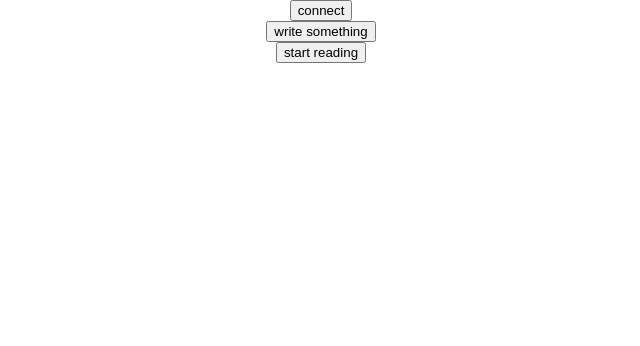
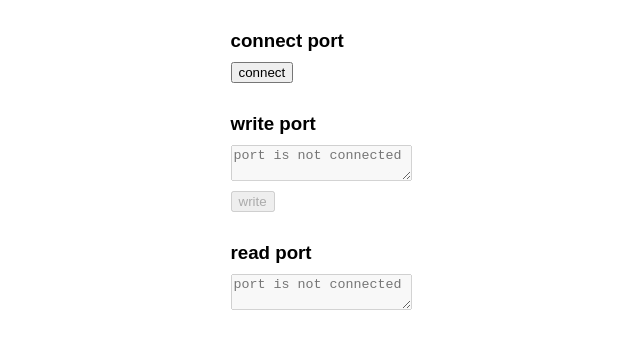
Before and after one commit to znyi/react-test-serial-app, a React (Create React App) app: page / in a window 1280 px wide. Shown: the top 346 px of the page, without its empty margins (319-959 px from the left). Built offline with nearby package versions, Linux system fonts and the light colour scheme.

Commit message:
read string from port automatically (without decoder)

```diff
--- a/src/components/App.jsx
+++ b/src/components/App.jsx
@@ -1,125 +1,138 @@
-import React, { useState, useEffect } from "react";
+import React, { useState, useEffect, useRef } from "react";
+
+const defaultBaudRate = 9600
+const defaultBufferSize = 255
+const defaultDataBits = 8
+const defaultParity = 'none'
+const defaultStopBits = 1
+const defaultFlowControl = 'none'
 
 function App() {
-    var [isConnected, setIsConnected] = useState(false);
-    var [conBtnText, setConBtnText] = useState("connect");
-    var [port, setPort] = useState(null);
+    const [port, setPort] = useState(null)
 
-    var [isWriting, setIsWriting] = useState(false);
-  var [writeBtnText, setWriteBtnText] = useState("write something");
+    const [writeBufferContent, setWriteBufferContent] = useState('')
+    const [readDataContent, setReadDataContent] = useState('')
 
-  var [isReading, setIsReading] = useState(false);
-  var [readBtnText, setReadBtnText] = useState("start reading");
+    const [isReading, setIsReading] = useState(false)
+    var textDecoder
+    const readableStreamClosed = useRef(null)
+    const reader = useRef(null)
 
 
-  const usbVendorId = 2389;
-  const usbProductId = 28704;
-  const portRequestOption = {
-    filters: [{ usbVendorId, usbProductId }],
-  };
-  const portOpenOption = {
-    baudRate: 9600,
-    dataBits: 8,
-    stopBits: 1,
-    bufferSize: 255,
-    parity: "none",
-    flowControl: "none",
-  };
-
-  async function handleConnect() {
-    if (!isConnected) {
+    async function handleConnection(){
+        if (port === null) {
             try {
-        setPort(await navigator.serial.requestPort());
-      } catch (e) {
-        alert(e);
+                setPort(await navigator.serial.requestPort())
+            } catch (err) {
+                console.log(`error in requestPort: no port is chosen.\n\nerror message:\n${err}`)
             }
         } else {
+            setWriteBufferContent('')
+            //stop reading port
+            setIsReading(false)
+            setReadDataContent('')
+            reader.current.cancel();
+            await readableStreamClosed.current.catch(() => { /* Ignore the error */ });
             try {
-        await port.close();
-        setPort(null);
-        setIsConnected(false);
-        setConBtnText("connect");
+                await port.close()
+                setPort(null)
                 alert(`disconnected \n
                      vendor id: ${port.getInfo().usbVendorId} \n
-                product id:  ${port.getInfo().usbProductId}`);
-      } catch (e) {
-        alert(e);
+                     product id:  ${port.getInfo().usbProductId}`)
+            } catch (err) {
+                console.log(`error in handleConnection: ${err}`)
             }
         }
     }
 
     useEffect(() => {
+        async function tryOpenPort(){
             if (port !== null) {
-      port.open(portOpenOption);
-      setIsConnected(true);
-      setConBtnText("disconnect");
+                try{
+                    const portOpenOption = {
+                        baudRate: defaultBaudRate,
+                        dataBits: defaultDataBits,
+                        stopBits: defaultStopBits,
+                        bufferSize: defaultBufferSize,
+                        parity: defaultParity,
+                        flowControl: defaultFlowControl,
+                    };
+                    await port.open(portOpenOption);
                     alert(`connected \n
                         vendor id: ${port.getInfo().usbVendorId} \n
                         product id:  ${port.getInfo().usbProductId}`);
+                    //read
+                    setIsReading(true)
+                    var textDecoder = new TextDecoderStream();
+                    readableStreamClosed.current = port.readable.pipeTo(textDecoder.writable);
+                    reader.current = textDecoder.readable.getReader()
+                    try {
+                        while (true) {
+                            const { value, done } = await reader.current.read()
+                            if (done) {
+                              // |reader| has been canceled.
+                              reader.current.releaseLock()
+                              break
                             }
-  }, [port]);
+                            setReadDataContent(value)
+                        }
+                    } catch (err){
+                        console.log(`error in handleReadPort: ${err}`)
+                    }
+                } catch (err) {
+                    console.log(err)
+                    alert(`Failed to open serial port.\nThe port might be already open, or there might be something wrong with the device.`)
+                    setPort(null)
+                }
+            }
+        }
+        tryOpenPort()
+    }, [port])
 
-    async function handleWriteData() {
-      const writer = port.writable.getWriter();
-      const encoder = new TextEncoder();
-      const input = prompt("enter what you want to write: ");
-      setIsWriting(true);
+
+    function handleChangeWriteBufferContent({target}){
+        setWriteBufferContent(target.value)
+    }
+
+    async function handleWritePort(){
+        const writer = port.writable.getWriter()
+        const encoder = new TextEncoder()
         try {
-        await writer.write(encoder.encode(input));
-      } catch (e) {
-        alert(e);
+            await writer.write(encoder.encode(writeBufferContent))
+        } catch (err) {
+            console.log(`error in handleChangeWriteBufferContent: ${err}`)
         } finally {
             writer.releaseLock();
-        alert(`i wrote: "${input}"`);
-      }
-    }
-
-    async function handleReadData() {
-      let reader = port.readable.getReader();
-      const decoder = new TextDecoder();
-      if (reader && !isReading) {
-        setIsReading(true);
-        setReadBtnText("stop reading");
-        alert("started reading");
-        while (port.readable) {
-          try {
-            while (true) {
-              const { value, done } = await reader.read();
-              if (done) {
-                // |reader| has been canceled.
-                alert("end");
-                break;
-              }
-              // Do something with |value|…
-              const str = decoder.decode(value);
-              alert(`i read: "${str}"`);
-            }
-          } catch (e) {
-            alert(e);
-          } finally {
-            reader.releaseLock();
-            reader = null;
-            alert("stopped reading");
-          }
-        }
-      } else {
-        if (reader) {
-          reader.cancel();
-          reader = null;
-          setIsReading(false);
-          setReadBtnText("start reading");
-          alert("stopped reading");
-        }
+            console.log(`i wrote: "${writeBufferContent}"`)
+            setWriteBufferContent("")
         }
     }
 
   return (
     <div className="App">
-      <button onClick={handleConnect}>{conBtnText}</button>
-      <button onClick={handleWriteData}>{writeBtnText}</button>
-      <button onClick={handleReadData}>{readBtnText}</button>
+        <div className="container">
+            <div className="part">
+                <h3>connect port</h3>
+                <div className='portConnectionGroup'>
+                    <div>
+                    <button onClick={handleConnection} >{port!==null? 'disconnect':'connect'}</button>
+                    </div>
+                </div>
+            </div>
+            <div className="part">
+                <h3>write port</h3>
+                <textarea type="text" value={writeBufferContent} onChange={handleChangeWriteBufferContent} disabled={port!==null? false:true} placeholder={port!==null? "write something":"port is not connected"}></textarea>
+                <div>
+                    <button onClick={handleWritePort} disabled={port!==null? false:true}>write</button>
+                </div>
+            </div>
+            <div className="part">
+                <h3>read port</h3>
+                <textarea value={readDataContent} disabled={true} placeholder={port!==null? (isReading? readDataContent:''):"port is not connected"}></textarea>
+            </div>
+        </div>
     </div>
   );
 }
 
-export default App;
+export default App
```
Lines whose indentation alone changed are shown as unchanged.
